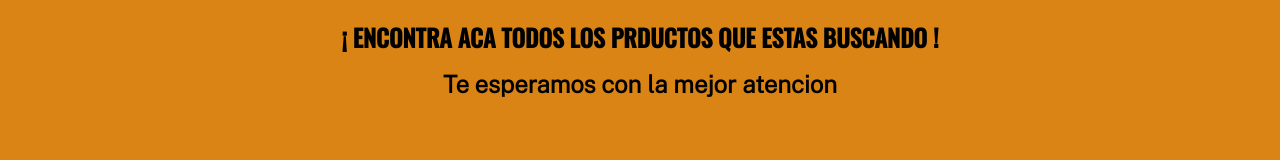
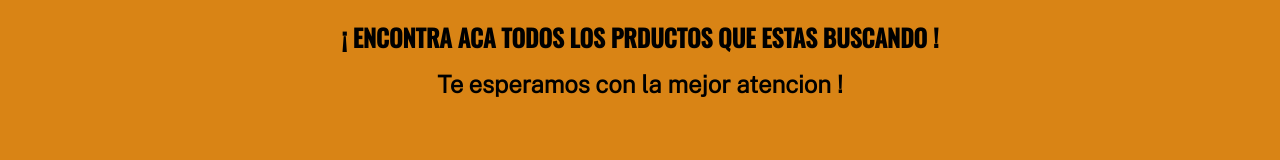
Before and after one commit to PabloEzequielR/2da-entrega-42970, a plain HTML site: page index.html in a window 1280 px wide. Shown: the part 141-301 px from the top of the page. Drawn offline with nearby package versions, Linux system fonts and the light colour scheme.

Commit message:
no me anda

```diff
--- a/index.html
+++ b/index.html
@@ -37,7 +37,7 @@
             ¡ ENCONTRA ACA TODOS LOS PRDUCTOS QUE ESTAS BUSCANDO !
         </h1>
         <h2 class="titulodos">
-            Te esperamos con la mejor atencion
+            Te esperamos con la mejor atencion !
         </h2>
         </header>
         <section>
```
